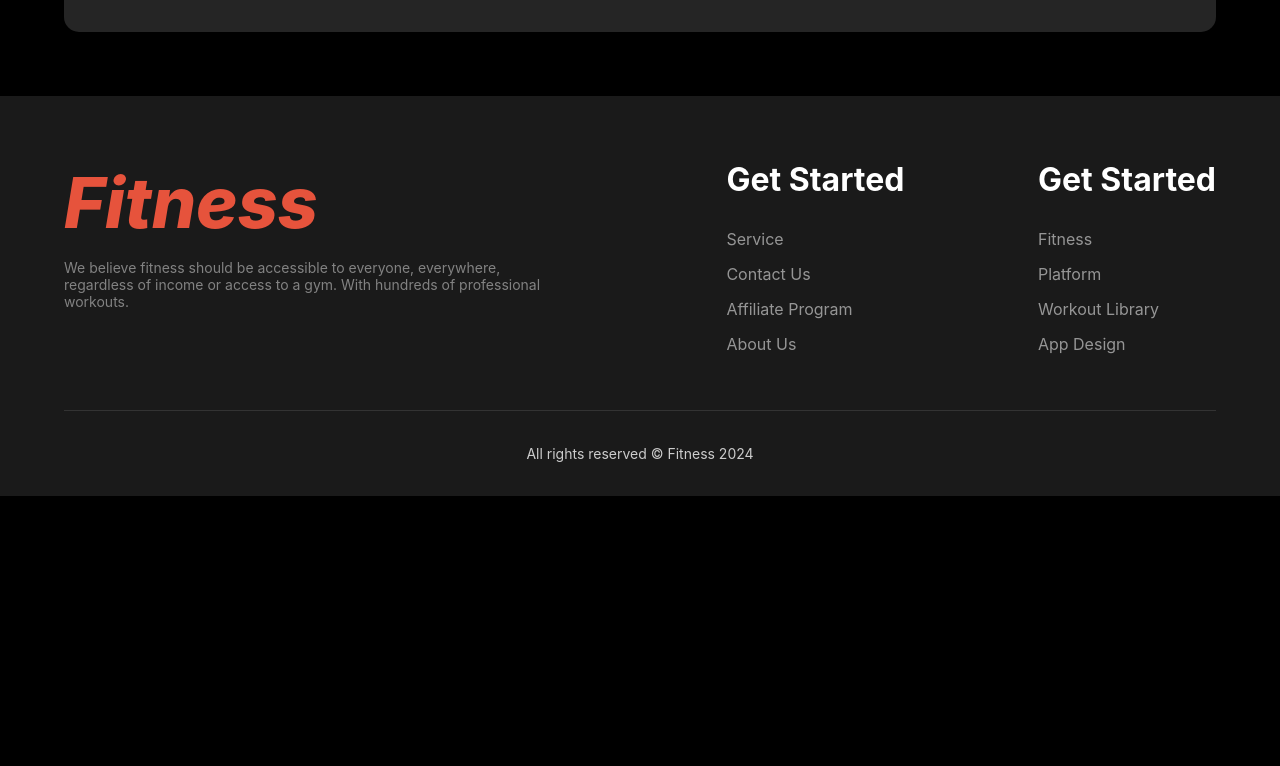
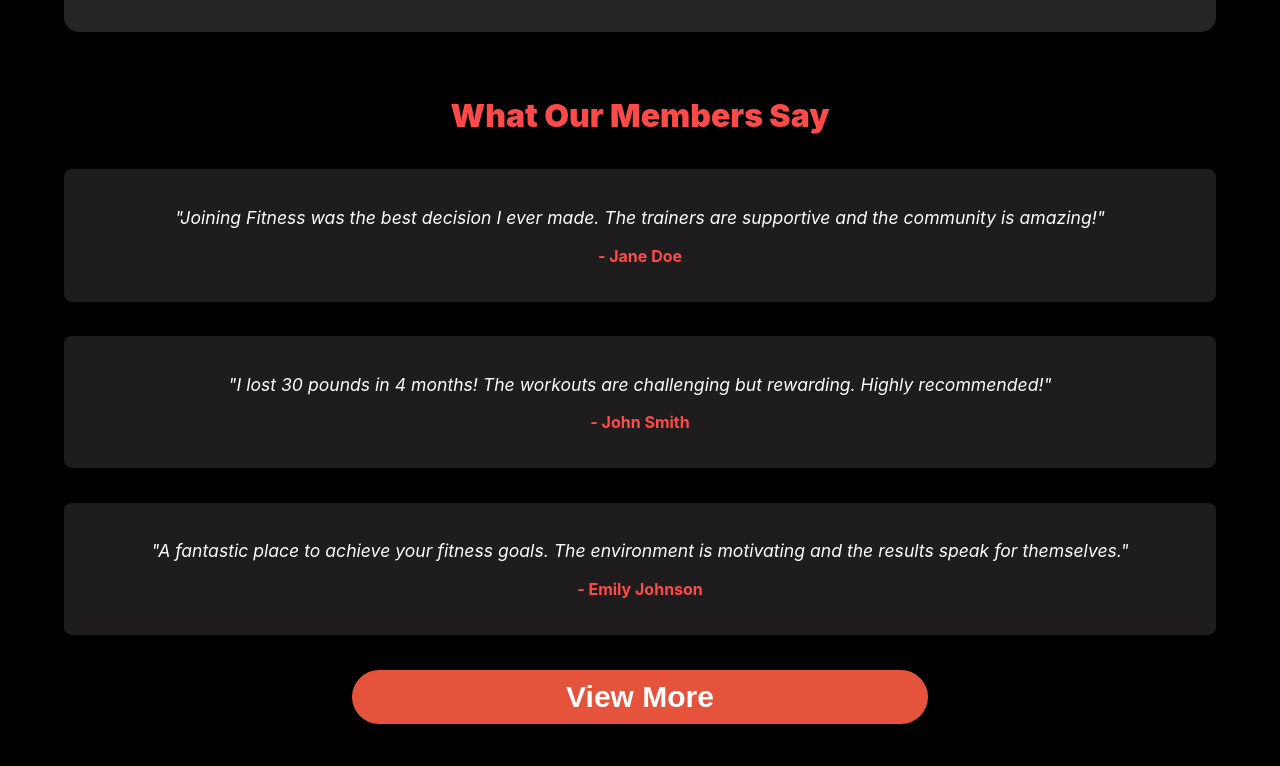
Before and after one commit to mdjarjis/My-second-project, a plain HTML site: page index.html in a window 1280 px wide. Shown: the part 3514-4280 px from the top of the page. Before the commit the page ends 4010 px from the top, so only its background shows below. Drawn offline with Linux system fonts and the light colour scheme.

Commit message:
my final update

```diff
--- a/index.html
+++ b/index.html
@@ -217,6 +217,27 @@
             </div>
         </div>
     </section>
+
+    <!-- unique section -->
+    <section class="customer-feedback">
+        <div class="feedback-container">
+            <h2>What Our Members Say</h2>
+            <div class="feedback-card">
+                <p>"Joining Fitness was the best decision I ever made. The trainers are supportive and the community is amazing!"</p>
+                <h3>- Jane Doe</h3>
+            </div>
+            <div class="feedback-card">
+                <p>"I lost 30 pounds in 4 months! The workouts are challenging but rewarding. Highly recommended!"</p>
+                <h3>- John Smith</h3>
+            </div>
+            <div class="feedback-card">
+                <p>"A fantastic place to achieve your fitness goals. The environment is motivating and the results speak for themselves."</p>
+                <h3>- Emily Johnson</h3>
+            </div>
+            </div>
+        <button class="view-more">View More</button>
+    </section>
+
 <!-- footer -->
 <footer>
     <div class="footer-container">
--- a/styles/style.css
+++ b/styles/style.css
@@ -535,6 +535,63 @@ button:hover {
   color: rgba(255, 255, 255, 0.484);
 }
 
+/* unique section css */
+.customer-feedback {
+  color: #ffffff;
+  margin: 5%;
+  text-align: center;
+  width: 90%;
+}
+
+.feedback-container {
+  width: 100%;
+  margin: 0 auto;
+}
+
+.customer-feedback h2 {
+  font-size: 2rem;
+  font-weight: 900;
+  margin-bottom: 30px;
+  color: #ff4a4a;
+}
+
+.feedback-card {
+  background-color: #1e1c1c;
+  border-radius: 8px;
+  padding: 20px;
+  margin: 3% 0;
+}
+
+.feedback-card p {
+  font-style: italic;
+  font-weight: 400;
+  font-size: 1.1rem;
+}
+
+.feedback-card h3 {
+  margin-top: 15px;
+  font-weight: bold;
+  font-size: 1rem;
+  color: #ff4a4a;
+}
+
+.view-more {
+  background-color: #E6533C;
+  color: #fff;
+  width: 50%;
+  margin: 0;
+  padding: 10px 50px;
+  border: none;
+  border-radius: 42px;
+  cursor: pointer;
+  font-weight: 600;
+  font-size: 30px;
+  justify-content: center;
+  align-self: center;
+  text-align: center;
+}
+
+
 /* footer css */
 footer {
   background-color: #1a1a1a;
@@ -612,7 +669,6 @@ footer {
 
 /* Media Queries for screens smaller than 576px */
 
-  /* General Styles */
   @media screen and (max-width: 576px) {
 
 body {
@@ -729,13 +785,14 @@ body {
   align-items: center;
   margin: 0;
   padding: 0;
+  padding-top: 7px;
 }
 p {
   margin: 0;
 }
 
 .workout-videos {
-  top: 60px;
+  top: 70px;
   left: 58%;
   width: 120px;
   height: 70px;
@@ -1058,6 +1115,20 @@ button {
   color: rgba(255, 255, 255, 0.484);
 }
 
+/* unique section */
+.view-more {
+  background-color: #E6533C;
+  color: #fff;
+  width: 50%;
+  margin: 0;
+  padding: 8px 20px;
+  border: none;
+  border-radius: 42px;
+  cursor: pointer;
+  font-weight: 600;
+  font-size: 18px;
+}
+
 /* Footer */
 footer {
   background-color: #1a1a1a;
```
